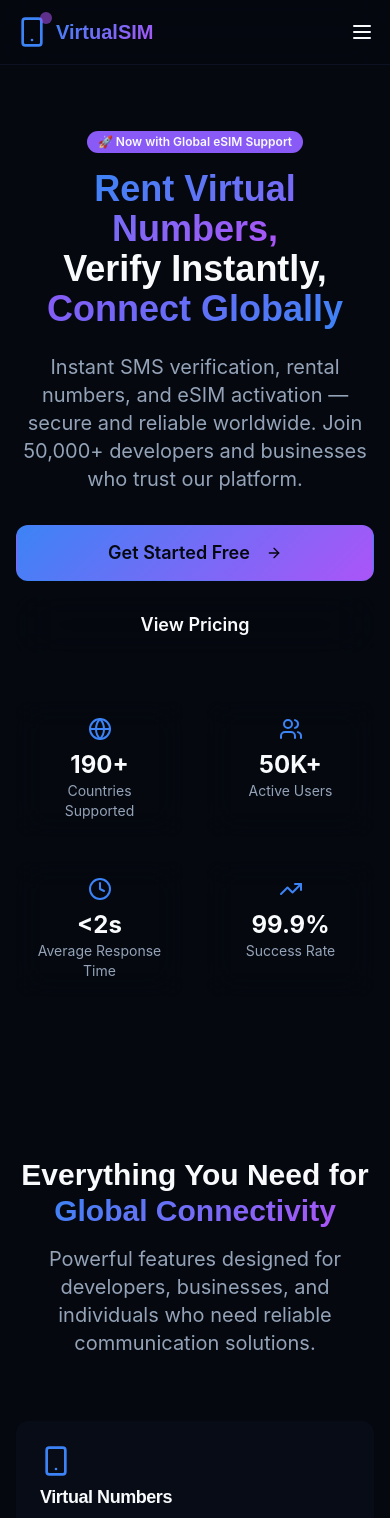
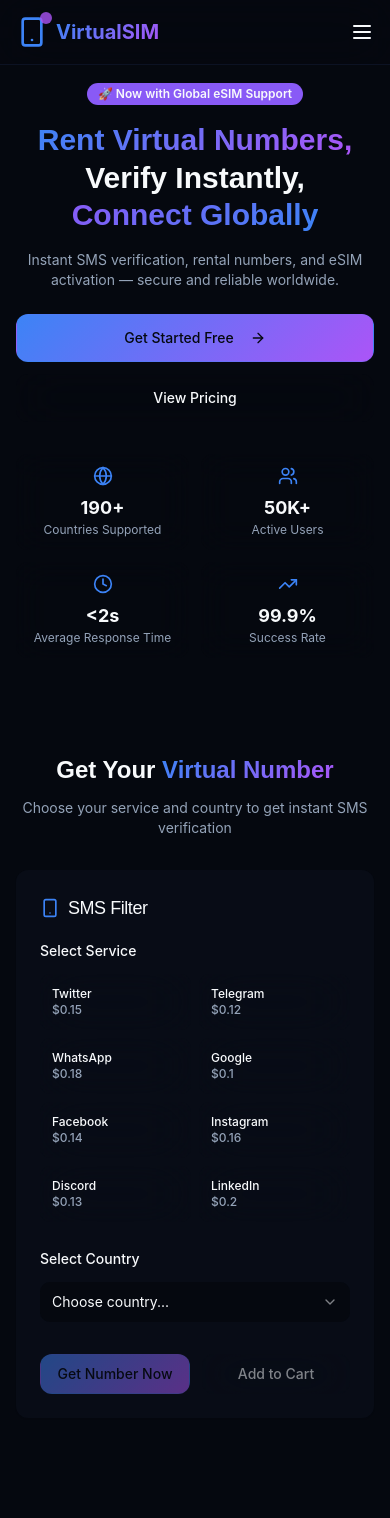
Before and after one commit to hayatullahi67/ORBIT-COMM, a React (Vite) app: page / in a window 390 px wide. Shown: the top 1518 px of the page. Built offline with nearby package versions, Linux system fonts and the light colour scheme.

Commit message:
Refactor landing page and UI

```diff
--- /dev/null
+++ b/src/components/SMSFilter.tsx
@@ -0,0 +1,176 @@
+import { useState } from "react"
+import { Card, CardContent, CardHeader, CardTitle } from "@/components/ui/card"
+import { Button } from "@/components/ui/button"
+import { Select, SelectContent, SelectItem, SelectTrigger, SelectValue } from "@/components/ui/select"
+import { Badge } from "@/components/ui/badge"
+import { X, Smartphone, Globe, CreditCard } from "lucide-react"
+
+const SMSFilter = () => {
+  const [selectedService, setSelectedService] = useState("")
+  const [selectedCountry, setSelectedCountry] = useState("")
+  const [price, setPrice] = useState<number | null>(null)
+
+  const services = [
+    { id: "twitter", name: "Twitter", price: 0.15 },
+    { id: "telegram", name: "Telegram", price: 0.12 },
+    { id: "whatsapp", name: "WhatsApp", price: 0.18 },
+    { id: "google", name: "Google", price: 0.10 },
+    { id: "facebook", name: "Facebook", price: 0.14 },
+    { id: "instagram", name: "Instagram", price: 0.16 },
+    { id: "discord", name: "Discord", price: 0.13 },
+    { id: "linkedin", name: "LinkedIn", price: 0.20 }
+  ]
+
+  const countries = [
+    { code: "US", name: "United States", flag: "🇺🇸", multiplier: 1.0 },
+    { code: "UK", name: "United Kingdom", flag: "🇬🇧", multiplier: 1.2 },
+    { code: "CA", name: "Canada", flag: "🇨🇦", multiplier: 1.1 },
+    { code: "DE", name: "Germany", flag: "🇩🇪", multiplier: 1.3 },
+    { code: "FR", name: "France", flag: "🇫🇷", multiplier: 1.25 },
+    { code: "JP", name: "Japan", flag: "🇯🇵", multiplier: 1.4 },
+    { code: "AU", name: "Australia", flag: "🇦🇺", multiplier: 1.35 },
+    { code: "BR", name: "Brazil", flag: "🇧🇷", multiplier: 0.8 }
+  ]
+
+  const handleServiceSelect = (serviceId: string) => {
+    setSelectedService(serviceId)
+    if (selectedCountry) {
+      calculatePrice(serviceId, selectedCountry)
+    }
+  }
+
+  const handleCountrySelect = (countryCode: string) => {
+    setSelectedCountry(countryCode)
+    if (selectedService) {
+      calculatePrice(selectedService, countryCode)
+    }
+  }
+
+  const calculatePrice = (serviceId: string, countryCode: string) => {
+    const service = services.find(s => s.id === serviceId)
+    const country = countries.find(c => c.code === countryCode)
+    if (service && country) {
+      setPrice(service.price * country.multiplier)
+    }
+  }
+
+  const clearSelection = () => {
+    setSelectedService("")
+    setSelectedCountry("")
+    setPrice(null)
+  }
+
+  return (
+    <section className="py-12 px-4 sm:px-6 lg:px-8">
+      <div className="max-w-4xl mx-auto">
+        <div className="text-center mb-8">
+          <h2 className="text-2xl md:text-3xl font-manrope font-bold mb-3">
+            Get Your <span className="bg-gradient-primary bg-clip-text text-transparent">Virtual Number</span>
+          </h2>
+          <p className="text-sm text-muted-foreground max-w-xl mx-auto">
+            Choose your service and country to get instant SMS verification
+          </p>
+        </div>
+
+        <Card className="glass border-0">
+          <CardHeader className="pb-4">
+            <CardTitle className="text-lg font-medium flex items-center gap-2">
+              <Smartphone className="h-5 w-5 text-primary" />
+              SMS Filter
+            </CardTitle>
+          </CardHeader>
+          <CardContent className="space-y-6">
+            {/* Service Selection */}
+            <div className="space-y-3">
+              <label className="text-sm font-medium text-foreground">Select Service</label>
+              <div className="grid grid-cols-2 sm:grid-cols-4 gap-2">
+                {services.map((service) => (
+                  <Button
+                    key={service.id}
+                    variant={selectedService === service.id ? "default" : "glass"}
+                    size="sm"
+                    className="h-auto p-3 justify-start"
+                    onClick={() => handleServiceSelect(service.id)}
+                  >
+                    <div className="text-left">
+                      <div className="font-medium text-xs">{service.name}</div>
+                      <div className="text-xs text-muted-foreground">${service.price}</div>
+                    </div>
+                  </Button>
+                ))}
+              </div>
+            </div>
+
+            {/* Country Selection */}
+            <div className="space-y-3">
+              <label className="text-sm font-medium text-foreground">Select Country</label>
+              <Select value={selectedCountry} onValueChange={handleCountrySelect}>
+                <SelectTrigger className="glass border-border/50">
+                  <SelectValue placeholder="Choose country..." />
+                </SelectTrigger>
+                <SelectContent>
+                  {countries.map((country) => (
+                    <SelectItem key={country.code} value={country.code}>
+                      <div className="flex items-center gap-2">
+                        <span>{country.flag}</span>
+                        <span className="text-sm">{country.name}</span>
+                      </div>
+                    </SelectItem>
+                  ))}
+                </SelectContent>
+              </Select>
+            </div>
+
+            {/* Price Display */}
+            {price && (
+              <div className="flex items-center justify-between p-4 glass rounded-lg border border-border/50">
+                <div className="flex items-center gap-3">
+                  <CreditCard className="h-5 w-5 text-primary" />
+                  <div>
+                    <div className="font-medium text-sm">Total Price</div>
+                    <div className="text-xs text-muted-foreground">
+                      {services.find(s => s.id === selectedService)?.name} • {countries.find(c => c.code === selectedCountry)?.name}
+                    </div>
+                  </div>
+                </div>
+                <div className="flex items-center gap-2">
+                  <Badge variant="secondary" className="text-lg font-bold">
+                    ${price.toFixed(2)}
+                  </Badge>
+                  <Button
+                    size="icon"
+                    variant="ghost"
+                    className="h-8 w-8"
+                    onClick={clearSelection}
+                  >
+                    <X className="h-4 w-4" />
+                  </Button>
+                </div>
+              </div>
+            )}
+
+            {/* Action Buttons */}
+            <div className="flex gap-3 pt-2">
+              <Button
+                variant="hero"
+                className="flex-1"
+                disabled={!selectedService || !selectedCountry}
+              >
+                Get Number Now
+              </Button>
+              <Button
+                variant="glass"
+                className="flex-1"
+                disabled={!selectedService || !selectedCountry}
+              >
+                Add to Cart
+              </Button>
+            </div>
+          </CardContent>
+        </Card>
+      </div>
+    </section>
+  )
+}
+
+export default SMSFilter
--- a/src/index.css
+++ b/src/index.css
@@ -3,7 +3,7 @@
 @tailwind utilities;
 
 /* Futuristic Virtual Numbers Platform Design System */
-@import url('https://fonts.googleapis.com/css2?family=Inter:wght@300;400;500;600;700&family=Space+Grotesk:wght@300;400;500;600;700&display=swap');
+@import url('https://fonts.googleapis.com/css2?family=Inter:wght@300;400;500;600;700&family=Manrope:wght@300;400;500;600;700;800&display=swap');
 
 @layer base {
   :root {
@@ -146,7 +146,7 @@
   }
 
   h1, h2, h3, h4, h5, h6 {
-    @apply font-space;
+    @apply font-manrope;
   }
 
   /* Glass morphism utility */
--- a/src/pages/Landing.tsx
+++ b/src/pages/Landing.tsx
@@ -2,8 +2,10 @@ import { Link } from "react-router-dom"
 import { Button } from "@/components/ui/button"
 import { Card, CardContent, CardDescription, CardHeader, CardTitle } from "@/components/ui/card"
 import { Badge } from "@/components/ui/badge"
+import { Accordion, AccordionContent, AccordionItem, AccordionTrigger } from "@/components/ui/accordion"
 import Navbar from "@/components/layout/Navbar"
 import Footer from "@/components/layout/Footer"
+import SMSFilter from "@/components/SMSFilter"
 import {
   Smartphone,
   MessageSquare,
@@ -11,11 +13,11 @@ import {
   Shield,
   Zap,
   CheckCircle,
-  Star,
   ArrowRight,
   Users,
   Clock,
-  TrendingUp
+  TrendingUp,
+  ChevronDown
 } from "lucide-react"
 
 const Landing = () => {
@@ -69,45 +71,30 @@ const Landing = () => {
     }
   ]
 
-  const plans = [
+  const faqs = [
     {
-      title: "Pay-As-You-Go",
-      price: "From $0.10",
-      description: "Perfect for occasional verification needs",
-      features: ["Instant SMS verification", "Temporary numbers", "190+ countries", "Real-time dashboard"],
-      badge: "Popular",
-      variant: "glass" as const
+      question: "How fast can I get a virtual number?",
+      answer: "Virtual numbers are available instantly after payment. Our automated system assigns numbers in under 5 seconds."
     },
     {
-      title: "Rental Numbers",
-      price: "From $5/month",
-      description: "Private numbers for long-term usage",
-      features: ["Private rental numbers", "Long-term usage", "Multi-service support", "Priority support"],
-      badge: "Best Value",
-      variant: "hero" as const
+      question: "Can I use this for WhatsApp, Telegram, and Google verification?",
+      answer: "Yes! Our platform supports verification for 500+ services including WhatsApp, Telegram, Google, Twitter, Facebook, and many more."
     },
     {
-      title: "eSIM Global",
-      price: "From $3.50/month",
-      description: "Global connectivity in minutes",
-      features: ["Instant eSIM activation", "Voice & Data plans", "Multi-device support", "Global roaming"],
-      badge: "New",
-      variant: "gradient" as const
-    }
-  ]
-
-  const testimonials = [
-    {
-      quote: "This platform is absolutely incredible. The SMS verification is instant and the dashboard is so clean and intuitive.",
-      author: "Sarah Chen",
-      role: "Startup Founder",
-      rating: 5
+      question: "Which countries are supported?",
+      answer: "We support 190+ countries worldwide with high-quality virtual numbers. New countries are added regularly based on demand."
     },
     {
-      quote: "Finally found a reliable service for international numbers. The eSIM feature is a game-changer for our remote team.",
-      author: "Marcus Rodriguez",
-      role: "DevOps Engineer",
-      rating: 5
+      question: "How does eSIM activation work?",
+      answer: "eSIM activation is instant. After purchase, you'll receive a QR code that can be scanned to activate your eSIM on compatible devices."
+    },
+    {
+      question: "Is my data secure and private?",
+      answer: "Absolutely. We use end-to-end encryption, don't store personal data, and all SMS messages are automatically deleted after 7 days."
+    },
+    {
+      question: "What payment methods do you accept?",
+      answer: "We accept all major credit cards, PayPal, and popular cryptocurrencies including Bitcoin, Ethereum, and USDT."
     }
   ]
 
@@ -123,13 +110,13 @@ const Landing = () => {
       <Navbar />
 
       {/* Hero Section */}
-      <section className="pt-32 pb-20 px-4 sm:px-6 lg:px-8">
-        <div className="max-w-7xl mx-auto text-center">
-          <Badge variant="secondary" className="mb-4 animate-pulse-glow">
+      <section className="pt-20 sm:pt-24 pb-12 sm:pb-16 px-4 sm:px-6 lg:px-8">
+        <div className="max-w-6xl mx-auto text-center">
+          <Badge variant="secondary" className="mb-4 text-xs animate-pulse-glow">
             🚀 Now with Global eSIM Support
           </Badge>
 
-          <h1 className="text-4xl md:text-6xl lg:text-7xl font-space font-bold mb-6 animate-slide-up">
+          <h1 className="text-3xl sm:text-4xl md:text-5xl lg:text-6xl font-manrope font-bold mb-4 sm:mb-6 animate-slide-up leading-tight">
             <span className="bg-gradient-primary bg-clip-text text-transparent">
               Rent Virtual Numbers,
             </span>
@@ -143,32 +130,31 @@ const Landing = () => {
             </span>
           </h1>
 
-          <p className="text-xl text-muted-foreground mb-8 max-w-3xl mx-auto animate-slide-up animate-delay-1">
+          <p className="text-sm sm:text-base lg:text-lg text-muted-foreground mb-6 sm:mb-8 max-w-2xl mx-auto animate-slide-up animate-delay-1">
             Instant SMS verification, rental numbers, and eSIM activation — secure and reliable worldwide.
-            Join 50,000+ developers and businesses who trust our platform.
           </p>
 
-          <div className="flex flex-col sm:flex-row gap-4 justify-center mb-12 animate-slide-up animate-delay-2">
-            <Button variant="hero" size="xl" asChild>
+          <div className="flex flex-col sm:flex-row gap-3 justify-center mb-8 sm:mb-12 animate-slide-up animate-delay-2">
+            <Button variant="hero" size="lg" asChild className="text-sm">
               <Link to="/auth/signup">
                 Get Started Free
-                <ArrowRight className="ml-2 h-5 w-5" />
+                <ArrowRight className="ml-2 h-4 w-4" />
               </Link>
             </Button>
-            <Button variant="glass" size="xl" asChild>
+            <Button variant="glass" size="lg" asChild className="text-sm">
               <Link to="/pricing">View Pricing</Link>
             </Button>
           </div>
 
           {/* Stats */}
-          <div className="grid grid-cols-2 md:grid-cols-4 gap-6 animate-slide-up animate-delay-3">
+          <div className="grid grid-cols-2 lg:grid-cols-4 gap-3 sm:gap-4 animate-slide-up animate-delay-3">
             {stats.map((stat, index) => {
               const Icon = stat.icon
               return (
-                <div key={stat.label} className="glass rounded-lg p-4">
-                  <Icon className="h-6 w-6 text-primary mx-auto mb-2" />
-                  <div className="text-2xl font-bold text-foreground">{stat.value}</div>
-                  <div className="text-sm text-muted-foreground">{stat.label}</div>
+                <div key={stat.label} className="glass rounded-lg p-3 sm:p-4">
+                  <Icon className="h-5 w-5 text-primary mx-auto mb-2" />
+                  <div className="text-lg sm:text-xl font-bold text-foreground">{stat.value}</div>
+                  <div className="text-xs text-muted-foreground">{stat.label}</div>
                 </div>
               )
             })}
@@ -176,30 +162,33 @@ const Landing = () => {
         </div>
       </section>
 
+      {/* SMS Filter */}
+      <SMSFilter />
+
       {/* Features Section */}
-      <section className="py-20 px-4 sm:px-6 lg:px-8">
-        <div className="max-w-7xl mx-auto">
-          <div className="text-center mb-16">
-            <h2 className="text-3xl md:text-5xl font-space font-bold mb-4">
+      <section className="py-12 sm:py-16 px-4 sm:px-6 lg:px-8">
+        <div className="max-w-6xl mx-auto">
+          <div className="text-center mb-12">
+            <h2 className="text-2xl sm:text-3xl md:text-4xl font-manrope font-bold mb-3">
               Everything You Need for
               <span className="bg-gradient-primary bg-clip-text text-transparent"> Global Connectivity</span>
             </h2>
-            <p className="text-xl text-muted-foreground max-w-2xl mx-auto">
-              Powerful features designed for developers, businesses, and individuals who need reliable communication solutions.
+            <p className="text-sm sm:text-base text-muted-foreground max-w-xl mx-auto">
+              Powerful features designed for developers, businesses, and individuals.
             </p>
           </div>
 
-          <div className="grid grid-cols-1 md:grid-cols-2 lg:grid-cols-4 gap-6">
+          <div className="grid grid-cols-1 sm:grid-cols-2 lg:grid-cols-4 gap-4 sm:gap-6">
             {features.map((feature, index) => {
               const Icon = feature.icon
               return (
-                <Card key={feature.title} className="glass hover:shadow-glow transition-all duration-300 group animate-slide-up" style={{animationDelay: `${index * 0.1}s`}}>
-                  <CardHeader>
-                    <Icon className={`h-8 w-8 ${feature.color} group-hover:scale-110 transition-transform`} />
-                    <CardTitle className="text-lg">{feature.title}</CardTitle>
+                <Card key={feature.title} className="glass hover:shadow-glow transition-all duration-300 group animate-slide-up border-0" style={{animationDelay: `${index * 0.1}s`}}>
+                  <CardHeader className="pb-3">
+                    <Icon className={`h-6 w-6 ${feature.color} group-hover:scale-110 transition-transform`} />
+                    <CardTitle className="text-base">{feature.title}</CardTitle>
                   </CardHeader>
-                  <CardContent>
-                    <CardDescription>{feature.description}</CardDescription>
+                  <CardContent className="pt-0">
+                    <CardDescription className="text-sm">{feature.description}</CardDescription>
                   </CardContent>
                 </Card>
               )
@@ -209,133 +198,62 @@ const Landing = () => {
       </section>
 
       {/* How It Works */}
-      <section className="py-20 px-4 sm:px-6 lg:px-8 bg-muted/20">
-        <div className="max-w-7xl mx-auto">
-          <div className="text-center mb-16">
-            <h2 className="text-3xl md:text-5xl font-space font-bold mb-4">
+      <section className="py-12 sm:py-16 px-4 sm:px-6 lg:px-8 bg-muted/10">
+        <div className="max-w-4xl mx-auto">
+          <div className="text-center mb-12">
+            <h2 className="text-2xl sm:text-3xl md:text-4xl font-manrope font-bold mb-3">
               How It <span className="bg-gradient-secondary bg-clip-text text-transparent">Works</span>
             </h2>
-            <p className="text-xl text-muted-foreground">Get started in less than 2 minutes</p>
+            <p className="text-sm sm:text-base text-muted-foreground">Get started in under 2 minutes</p>
           </div>
 
-          <div className="grid grid-cols-1 md:grid-cols-2 lg:grid-cols-4 gap-8">
+          <div className="grid grid-cols-1 sm:grid-cols-2 lg:grid-cols-4 gap-6 sm:gap-8">
             {howItWorks.map((step, index) => (
               <div key={step.step} className="text-center animate-slide-up" style={{animationDelay: `${index * 0.1}s`}}>
-                <div className="relative mb-6">
-                  <div className="w-16 h-16 bg-gradient-primary rounded-full flex items-center justify-center text-primary-foreground font-bold text-xl mx-auto">
+                <div className="relative mb-4 sm:mb-6">
+                  <div className="w-12 h-12 sm:w-14 sm:h-14 bg-gradient-primary rounded-full flex items-center justify-center text-primary-foreground font-bold text-sm sm:text-base mx-auto">
                     {step.step}
                   </div>
                   {index < howItWorks.length - 1 && (
-                    <div className="hidden lg:block absolute top-8 left-16 w-full h-0.5 bg-gradient-to-r from-primary to-transparent" />
+                    <div className="hidden lg:block absolute top-6 sm:top-7 left-12 sm:left-14 w-full h-0.5 bg-gradient-to-r from-primary to-transparent opacity-50" />
                   )}
                 </div>
-                <h3 className="text-xl font-semibold mb-2">{step.title}</h3>
-                <p className="text-muted-foreground">{step.description}</p>
+                <h3 className="text-base sm:text-lg font-semibold mb-2">{step.title}</h3>
+                <p className="text-xs sm:text-sm text-muted-foreground">{step.description}</p>
               </div>
             ))}
           </div>
         </div>
       </section>
 
-      {/* Pricing */}
-      <section className="py-20 px-4 sm:px-6 lg:px-8">
-        <div className="max-w-7xl mx-auto">
-          <div className="text-center mb-16">
-            <h2 className="text-3xl md:text-5xl font-space font-bold mb-4">
-              Simple, <span className="bg-gradient-primary bg-clip-text text-transparent">Transparent Pricing</span>
+      {/* FAQ Section */}
+      <section className="py-12 sm:py-16 px-4 sm:px-6 lg:px-8">
+        <div className="max-w-3xl mx-auto">
+          <div className="text-center mb-12">
+            <h2 className="text-2xl sm:text-3xl md:text-4xl font-manrope font-bold mb-3">
+              Frequently Asked <span className="bg-gradient-primary bg-clip-text text-transparent">Questions</span>
             </h2>
-            <p className="text-xl text-muted-foreground">Choose the perfect plan for your needs</p>
+            <p className="text-sm sm:text-base text-muted-foreground">
+              Everything you need to know about our services
+            </p>
           </div>
 
-          <div className="grid grid-cols-1 md:grid-cols-3 gap-8">
-            {plans.map((plan, index) => (
-              <Card key={plan.title} className={`relative overflow-hidden group animate-slide-up ${index === 1 ? 'scale-105 shadow-glow-lg' : ''}`} style={{animationDelay: `${index * 0.1}s`}}>
-                {plan.badge && (
-                  <Badge className="absolute top-4 right-4 z-10">
-                    {plan.badge}
-                  </Badge>
-                )}
-                <CardHeader className="text-center">
-                  <CardTitle className="text-2xl">{plan.title}</CardTitle>
-                  <div className="text-3xl font-bold text-primary">{plan.price}</div>
-                  <CardDescription>{plan.description}</CardDescription>
-                </CardHeader>
-                <CardContent className="space-y-4">
-                  <ul className="space-y-2">
-                    {plan.features.map((feature) => (
-                      <li key={feature} className="flex items-center gap-2">
-                        <CheckCircle className="h-4 w-4 text-success flex-shrink-0" />
-                        <span className="text-sm">{feature}</span>
-                      </li>
-                    ))}
-                  </ul>
-                  <Button
-                    variant={plan.variant}
-                    className="w-full"
-                    asChild
-                  >
-                    <Link to="/auth/signup">
-                      Get Started
-                    </Link>
-                  </Button>
-                </CardContent>
-              </Card>
+          <Accordion type="single" collapsible className="space-y-3">
+            {faqs.map((faq, index) => (
+              <AccordionItem
+                key={index}
+                value={`item-${index}`}
+                className="glass border-0 rounded-lg px-4 sm:px-6"
+              >
+                <AccordionTrigger className="text-left hover:no-underline text-sm sm:text-base font-medium">
+                  {faq.question}
+                </AccordionTrigger>
+                <AccordionContent className="text-xs sm:text-sm text-muted-foreground leading-relaxed">
+                  {faq.answer}
+                </AccordionContent>
+              </AccordionItem>
             ))}
-          </div>
-        </div>
-      </section>
-
-      {/* Testimonials */}
-      <section className="py-20 px-4 sm:px-6 lg:px-8 bg-muted/20">
-        <div className="max-w-7xl mx-auto">
-          <div className="text-center mb-16">
-            <h2 className="text-3xl md:text-5xl font-space font-bold mb-4">
-              Loved by <span className="bg-gradient-secondary bg-clip-text text-transparent">Developers</span>
-            </h2>
-            <p className="text-xl text-muted-foreground">See what our users are saying</p>
-          </div>
-
-          <div className="grid grid-cols-1 md:grid-cols-2 gap-8">
-            {testimonials.map((testimonial, index) => (
-              <Card key={testimonial.author} className="glass animate-slide-up" style={{animationDelay: `${index * 0.1}s`}}>
-                <CardContent className="pt-6">
-                  <div className="flex mb-4">
-                    {[...Array(testimonial.rating)].map((_, i) => (
-                      <Star key={i} className="h-4 w-4 text-yellow-400 fill-current" />
-                    ))}
-                  </div>
-                  <blockquote className="text-lg mb-4">"{testimonial.quote}"</blockquote>
-                  <div>
-                    <div className="font-semibold">{testimonial.author}</div>
-                    <div className="text-muted-foreground">{testimonial.role}</div>
-                  </div>
-                </CardContent>
-              </Card>
-            ))}
-          </div>
-        </div>
-      </section>
-
-      {/* CTA Section */}
-      <section className="py-20 px-4 sm:px-6 lg:px-8">
-        <div className="max-w-4xl mx-auto text-center">
-          <h2 className="text-3xl md:text-5xl font-space font-bold mb-6">
-            Ready to Get <span className="bg-gradient-primary bg-clip-text text-transparent">Started?</span>
-          </h2>
-          <p className="text-xl text-muted-foreground mb-8">
-            Join thousands of developers and businesses using our platform for reliable communication solutions.
-          </p>
-          <div className="flex flex-col sm:flex-row gap-4 justify-center">
-            <Button variant="hero" size="xl" asChild>
-              <Link to="/auth/signup">
-                Start Free Trial
-                <Zap className="ml-2 h-5 w-5" />
-              </Link>
-            </Button>
-            <Button variant="glass" size="xl" asChild>
-              <Link to="/contact">Talk to Sales</Link>
-            </Button>
-          </div>
+          </Accordion>
         </div>
       </section>
 
--- a/tailwind.config.ts
+++ b/tailwind.config.ts
@@ -18,10 +18,10 @@ export default {
 			}
 		},
 		extend: {
-			fontFamily: {
-				inter: ['Inter', 'sans-serif'],
-				space: ['Space Grotesk', 'sans-serif'],
-			},
+      fontFamily: {
+        inter: ['Inter', 'sans-serif'],
+        manrope: ['Manrope', 'sans-serif'],
+      },
 			colors: {
 				border: 'hsl(var(--border))',
 				input: 'hsl(var(--input))',
```
